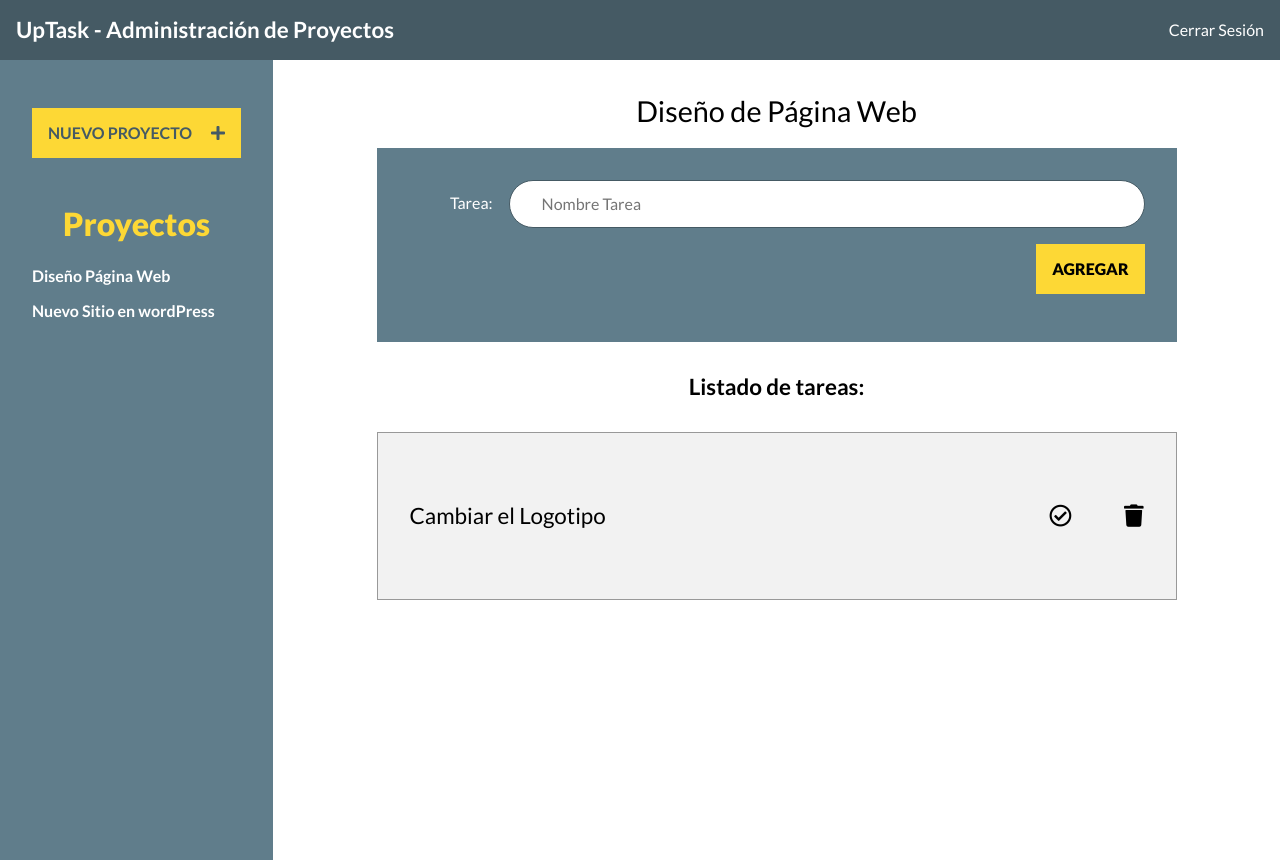
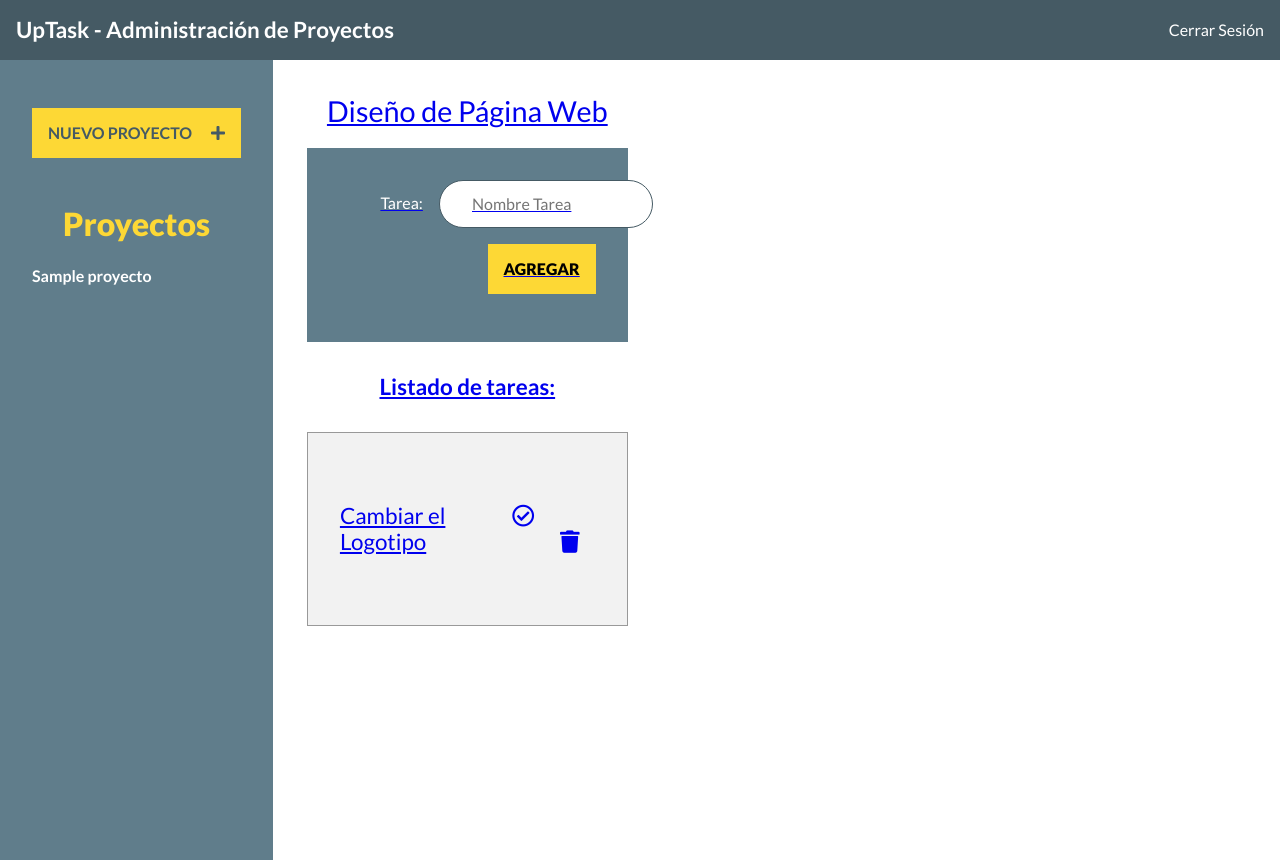
Before and after one commit to skxnxr/uptask, a PHP site: page / in a window 1280 px wide. Run offline with PHP 8.4, Linux system fonts and the light colour scheme; the visitor is signed in with stand-in values (Sample User, id 1); tables that the repository leaves empty or names only in its code hold one stand-in row (values such as "Sample post"); data that the repository does not hold is empty.

Commit message:
Finalizado el video 395

```diff
--- a/inc/funciones/funciones.php
+++ b/inc/funciones/funciones.php
@@ -1,8 +1,22 @@
 <?php
 
+//Obtiene la pagina actual que se ejecuta
 function obtenerPaginaActual(){
     $archivo = basename($_SERVER['PHP_SELF']);
     $pagina = str_replace(".php", "", $archivo);
     //echo $pagina;
     return $pagina;
 }
+
+/**Consultas **/
+
+/**Obtener todos los proyectos**/
+function obtenerProyectos(){
+    include 'conexion.php';
+    try {
+        return $conn->query('SELECT id, nombre FROM proyectos');
+    } catch (Exception $e) {
+        echo "Error! " . $e->getMessage();
+        return false;
+    }
+}
--- a/inc/templates/sidebar.php
+++ b/inc/templates/sidebar.php
@@ -6,16 +6,18 @@
         <div class="panel lista-proyectos">
             <h2>Proyectos</h2>
             <ul id="proyectos">
-                <li>
-                    <a href="#">
-                        Diseño Página Web
-                    </a>
-                </li>
-                <li>
-                    <a href="#">
-                        Nuevo Sitio en wordPress
-                    </a>
-                </li>
+                <?php
+                    $proyectos = obtenerProyectos();
+                    if ($proyectos) {
+                        foreach($proyectos as $proyecto){ ?>
+                            <li>
+                                <a href="index.php?id_proyecto=<?php echo $proyecto['id'];?>" id="<?php echo $proyecto['id'];?>">
+                                <?php echo $proyecto['nombre'];?>
+                            </li>
+
+                <?php }
+                    }
+                ?>
             </ul>
         </div>
 </aside>
--- a/js/scripts.js
+++ b/js/scripts.js
@@ -66,7 +66,7 @@ function guadarProyectoDB(nombreProyecto) {
                     // Inyectar el HTML
                     var nuevoProyecto = document.createElement('li');
                     nuevoProyecto.innerHTML = `
-                        <a href="index.php?id_respuesta=${id_proyecto}" id="${id_proyecto}">
+                        <a href="index.php?id_proyecto=${id_proyecto}" id="${id_proyecto}">
                             ${proyecto}
                         </a>
                     `;
```
